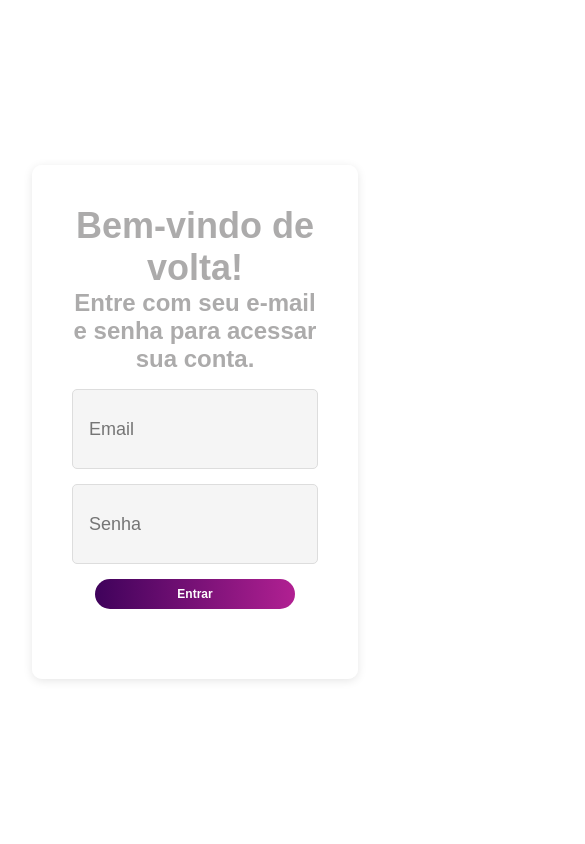
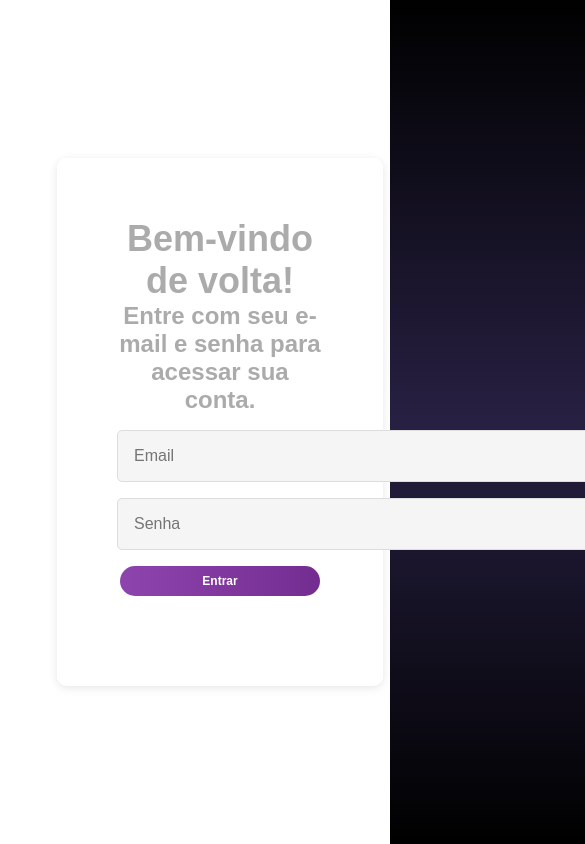
Before and after one commit to PedrosoEnzo/cripto, a React (Vite) app in the folder cripto-react/: page /login in a window 390 px wide. Shown: the top 844 px of the page, 585 px wide, since content can reach past the window. Built offline with nearby package versions, Linux system fonts and the light colour scheme.

Commit message:
arrumando o link do cadastro

```diff
--- a/cripto-react/src/pages/Login.css
+++ b/cripto-react/src/pages/Login.css
@@ -28,6 +28,13 @@
     height: 100vh;
     background-color: #ffffff;
     padding: 2rem;
+}
+
+.box {
+    margin-left: 50px;
+    width: 100%;
+    display: flex;
+    justify-content: center;
 }
 
 /* Estilização do formulário */
@@ -75,6 +82,7 @@ button {
 
 /* Efeito ao passar o mouse no botão */
 button:hover {
+    cursor: pointer;
     background: linear-gradient(90deg, #732d91, #8e44ad);
     transform: scale(1.05);
 }
--- a/cripto-react/src/pages/Login.jsx
+++ b/cripto-react/src/pages/Login.jsx
@@ -1,40 +1,39 @@
-import React, { useState } from 'react';
-import axios from 'axios';
-import './Login.css'
+import React, { useState } from "react";
+import axios from "axios";
+import "./Login.css";
 
 const Login = () => {
-  const [email, setEmail] = useState('');
-  const [senha, setSenha] = useState('');
-  const [message, setMessage] = useState('');
+  const [email, setEmail] = useState("");
+  const [senha, setSenha] = useState("");
+  const [message, setMessage] = useState("");
 
   const handleSubmit = async (e) => {
     e.preventDefault();
 
     try {
-      const response = await axios.post('http://localhost:5000/login', {
+      const response = await axios.post("http://localhost:5000/login", {
         email,
         senha,
       });
 
       setMessage(response.data.message);
     } catch (error) {
-      setMessage('Erro ao fazer login');
+      setMessage("Erro ao fazer login");
     }
   };
 
   return (
-    <div className='tudo'>
-
+    <div className="tudo">
+      <div className="box">
         <form onSubmit={handleSubmit}>
-        <div className='login'>
+          <div className="login">
             <div className="paragrafo">
               <h2>Bem-vindo de volta!</h2>
               <h4>Entre com seu e-mail e senha para acessar sua conta.</h4>
             </div>
 
-
             <input
-          placeholder='Email'
+              placeholder="Email"
               type="email"
               value={email}
               onChange={(e) => setEmail(e.target.value)}
@@ -42,9 +41,8 @@ const Login = () => {
             />
           </div>
           <div>
-
             <input
-          placeholder='Senha'
+              placeholder="Senha"
               type="password"
               value={senha}
               onChange={(e) => setSenha(e.target.value)}
@@ -55,6 +53,7 @@ const Login = () => {
         </form>
         {message && <p>{message}</p>}
       </div>
+    </div>
   );
 };
 
--- a/cripto-react/src/pages/cadastro.css
+++ b/cripto-react/src/pages/cadastro.css
@@ -30,16 +30,18 @@ form {
 
 /* Inputs */
 input {
-    width: 100%;
-    height: 80px;
-    font-size: 18px;
+    display: flex;
+    justify-content: center;
+    width: 500px;
+    padding: 1rem;
+    font-size: 1rem;
     border: 1px solid #ddd;
     border-radius: 5px;
     background: #f5f5f5;
     outline: none;
-    margin-bottom: 15px;
-    position: relative;
+    margin-bottom: 1rem;
 }
+
 input:focus {
     border-color: #8e44ad;
     background: #ffffff;
@@ -47,6 +49,9 @@ input:focus {
 
 .box {
     margin-left: 50px;
+    width: 100%;
+    display: flex;
+    justify-content: center;
 }
 
 img, olhos {
@@ -59,20 +64,21 @@ img, olhos {
 }
 button {
     width: 100%;
-    padding: 15px;
-    font-size: 20px;
+    padding: 1rem;
     border: none;
-    border-radius: 20px;
-    background: linear-gradient(to left, #b12092, #3f025b);
+    border-radius: 5px;
+    background: linear-gradient(90deg, #8e44ad, #732d91);
     color: white;
+    font-size: 1rem;
     font-weight: bold;
+    cursor: pointer;
     transition: all 0.3s ease;
 }
 
 button:hover {
     cursor: pointer;
+    background: linear-gradient(90deg, #732d91, #8e44ad);
     transform: scale(1.05);
-    background: linear-gradient(to left, #b12092, #3f025b);
 }
 
 /* Mensagem de erro ou sucesso */
@@ -84,10 +90,33 @@ p {
     margin-bottom: 5px;
 }
 
-/*MObile*/
-@media (max-width: 768px) {
+/* Extra large screens */
+@media (min-width: 1920px) {
+    body {
+        background: linear-gradient(to bottom, #000000, #272042, #000000) !important;
+    }
+
+    .tudo {
+        padding: 4rem; /* Ajusta o espaçamento para telas maiores */
+        justify-content: center;
+    }
+
     form {
-        padding: 40px;
-        max-width: 100%;
+        max-width: 500px; /* Aumenta a largura máxima do formulário */
+        padding: 3rem; /* Adiciona mais espaçamento interno */
+    }
+
+    h2, .paragrafo {
+        font-size: 3rem; /* Aumenta o tamanho da fonte */
+    }
+
+    input {
+        font-size: 1.2rem; /* Ajusta o tamanho da fonte dos inputs */
+        padding: 1.2rem; /* Adiciona mais espaçamento interno */
+    }
+
+    button {
+        font-size: 1.2rem; /* Aumenta o tamanho da fonte do botão */
+        padding: 1.2rem; /* Adiciona mais espaçamento interno */
     }
 }
```
Lines whose indentation alone changed are shown as unchanged.
